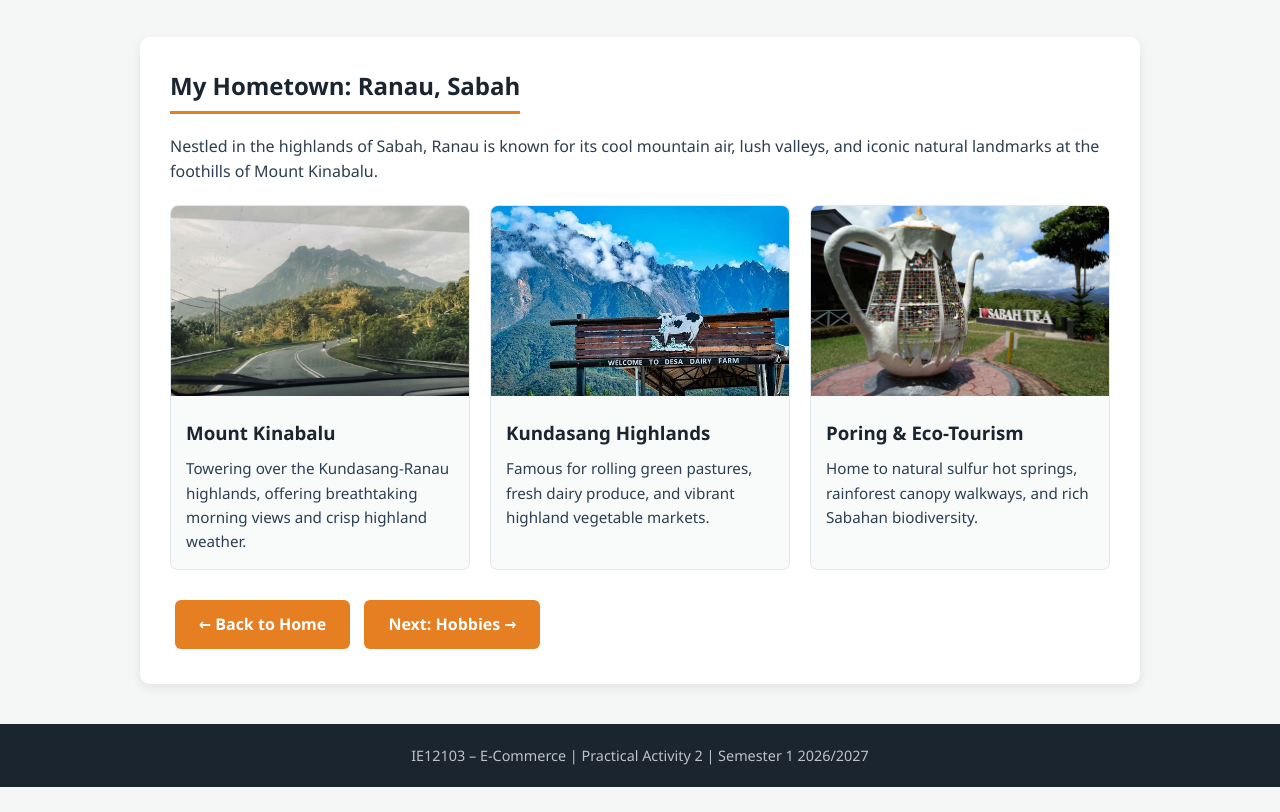
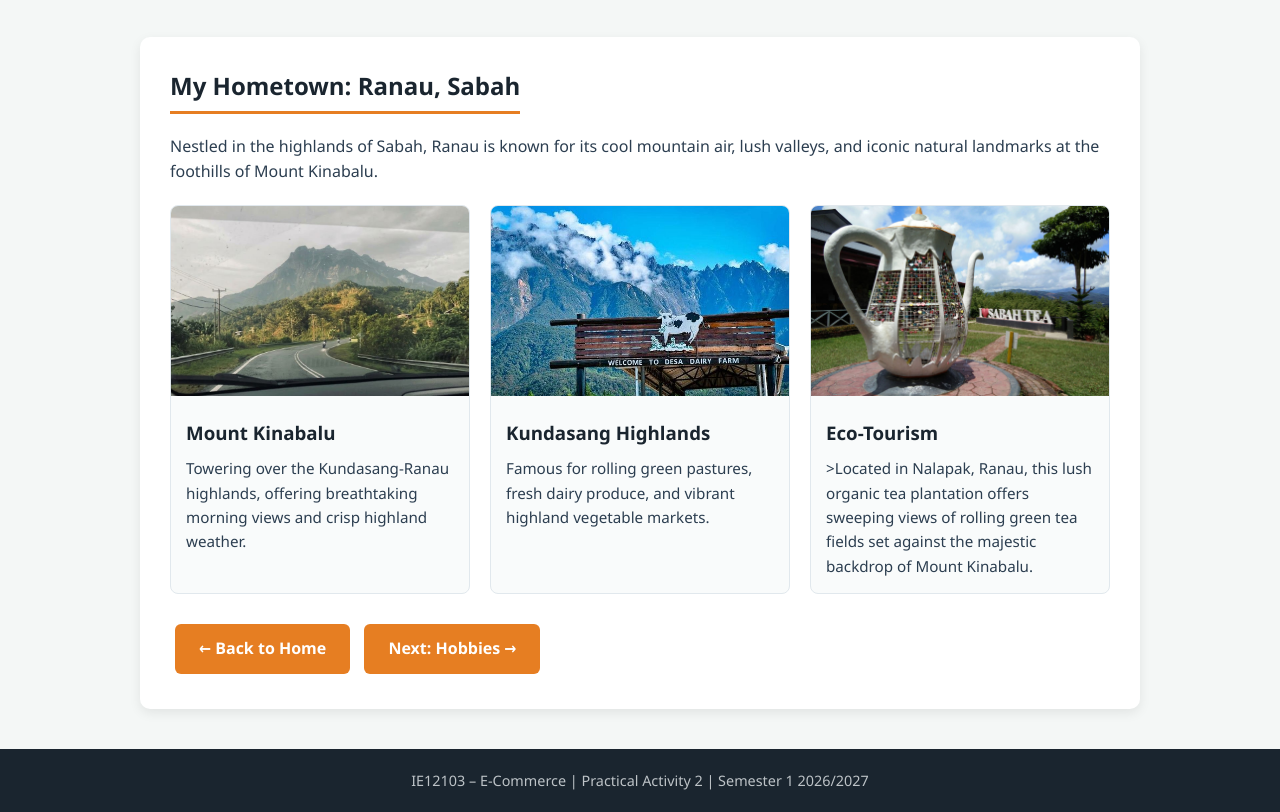
Before and after one commit to nuraleeya0611-droid/ie12103-task2, a plain HTML site: page hometown.html in a window 1280 px wide. Shown: the part 68-880 px from the top of the page. Before the commit the page ends 855 px from the top, so only its background shows below. Drawn offline with Linux system fonts and the light colour scheme.

Commit message:
Update hometown.html

```diff
--- a/hometown.html
+++ b/hometown.html
@@ -33,9 +33,9 @@
                 <p>Famous for rolling green pastures, fresh dairy produce, and vibrant highland vegetable markets.</p>
             </div>
             <div class="card">
-                <img src="hometown3.jpg" alt="Poring Hot Springs">
-                <h3>Poring & Eco-Tourism</h3>
-                <p>Home to natural sulfur hot springs, rainforest canopy walkways, and rich Sabahan biodiversity.</p>
+                <img src="hometown3.jpg" alt="Sabah Tea Ranau">
+                <h3>Eco-Tourism</h3>
+                <p>>Located in Nalapak, Ranau, this lush organic tea plantation offers sweeping views of rolling green tea fields set against the majestic backdrop of Mount Kinabalu.</p>
             </div>
         </div>
 
```
